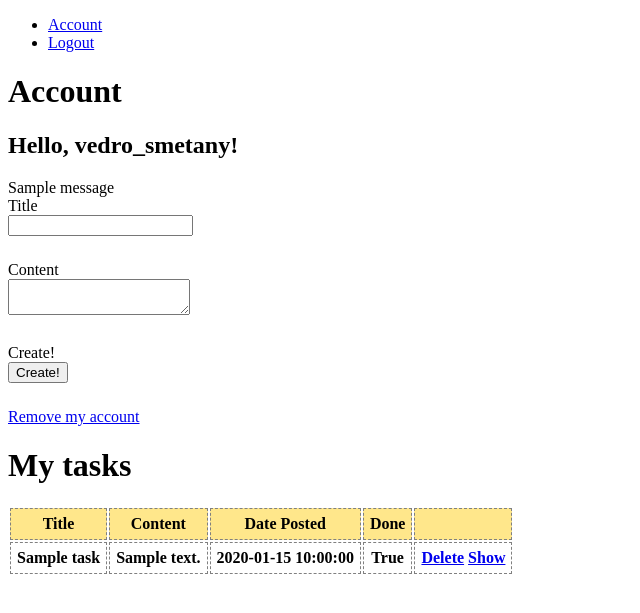
After one commit to bleschunov/todo_app, a Flask app: page /account in a window 1280 px wide. The commit adds this page. Shown: the top 613 px of the page, without its empty margins (0-640 px from the left). Run offline with Flask 2, Linux system fonts and the light colour scheme; a user stored in the database is signed in; tables that the repository leaves empty hold one stand-in row (values such as "Sample post"); one stand-in notice (Sample message) is shown; lists and menus that the app fills with data are empty.

Commit message:
First complete version
Creating and removing an account, creating and deleting tasks and also changing status of any task are available now!

```diff
--- a/app/forms.py
+++ b/app/forms.py
@@ -1,16 +1,36 @@
 from flask_wtf import FlaskForm
-from wtforms import StringField, PasswordField, SubmitField, BooleanField
-from wtforms.validators import DataRequired, Length, Email, EqualTo
+from wtforms import StringField, TextAreaField, PasswordField, BooleanField, SubmitField
+from wtforms.validators import DataRequired, Length, Email, EqualTo, ValidationError
+from app.models import User
+
+# DataRequired uses field_flags = ('required',) as default
+# so the form cannot be submitted and the error massege cannot be raised.
+DataRequired.field_flags = ();
 
 class RegistrationForm(FlaskForm):
-	username = StringField('Username', validators = [DataRequired(), Length(min=2, max=20)])
-	email = StringField('Email', validators = [DataRequired()])
-	password = PasswordField('Password', validators = [DataRequired()])
-	confirm_password = PasswordField('Confirm Password', validators = [DataRequired(), EqualTo('password')])
-	submit = SubmitField('Sign Up!')
+	username 			= StringField('Username', validators = [DataRequired(), Length(min=1, max=20)])
+	email 				= StringField('Email', validators = [DataRequired(), Email(), Length(min=1, max=120)])
+	password 			= PasswordField('Password', validators = [DataRequired(), Length(min=1, max=60)])
+	confirm_password	= PasswordField('Confirm Password', validators = [DataRequired(), EqualTo('password')])
+	submit 				= SubmitField('Sign Up!')
+
+	def validate_username(self, username):
+		user = User.query.filter_by(username = username.data).first()
+		if user:
+			raise ValidationError('This username is taken. Choose another one.')
+
+	def validate_email(self, email):
+		user = User.query.filter_by(email = email.data).first()
+		if user:
+			raise ValidationError('This email is taken. Choose another one.')
 
 class AuthorizationForm(FlaskForm):
-	email = StringField('Email', validators = [DataRequired()])
-	password = PasswordField('Password', validators = [DataRequired()])
-	submit = SubmitField('Log In!')
-	rememberme = BooleanField('Remember Me')
+	email 		= StringField('Email', validators = [DataRequired(), Email()])
+	password	= PasswordField('Password', validators = [DataRequired()])
+	submit 		= SubmitField('Log In!')
+	remember_me = BooleanField('Remember Me')
+
+class CreateTaskForm(FlaskForm):
+	title 	= StringField('Title', validators = [DataRequired(), Length(min=1, max=100)])
+	content = TextAreaField('Content')
+	submit	= SubmitField('Create!')
--- a/app/routes.py
+++ b/app/routes.py
@@ -1,17 +1,123 @@
-from app import app
-from flask import render_template, redirect, url_for
-from app.forms import RegistrationForm, AuthorizationForm
+from app import app, db, bcrypt
+from flask import render_template, redirect, url_for, flash, request, abort, Response
+from flask_login import login_user, logout_user, login_required, current_user
+from is_safe_url import is_safe_url
+from app.forms import RegistrationForm, AuthorizationForm, CreateTaskForm
+from app.models import User, Task
 
 @app.route('/')
 def index():
 	return redirect(url_for('register'))
 
-@app.route('/authorization')
+@app.route('/authorization', methods=['GET', 'POST'])
 def authorize():
-	form = AuthorizationForm()
-	return render_template('authorize.html', title = 'Authorization', form = form)
+	if current_user.is_authenticated:
+		return redirect('account')
+	else:
+		form = AuthorizationForm()
+		users = User.query.all()
 
-@app.route('/registration')
+		if form.validate_on_submit():
+
+			user = User.query.filter_by(email = form.email.data).first()
+			if user and bcrypt.check_password_hash(user.password, form.password.data):
+				login_user(user, remember = form.remember_me.data)
+
+				next = request.args.get('next')
+				if next and is_safe_url(next, {'localhost:5000', '127.0.0.1:5000'}):
+					return redirect(next)
+				else: return redirect(url_for('account'))
+
+			else:
+				flash('Login Unsuccessful. Please check email and password')
+				return redirect('account')
+
+		else: return render_template('authorize.html', title = 'Authorization', form = form, users = users)
+
+@app.route('/logout')
+def logout():
+	logout_user()
+	return redirect(url_for('authorize'))
+
+@app.route('/registration', methods=['GET', 'POST'])
 def register():
-	form = RegistrationForm()
-	return render_template('register.html', title = 'Registration', form = form)
+	if current_user.is_authenticated:
+		return redirect('account')
+	else:
+		form = RegistrationForm()
+
+
+		if form.validate_on_submit():
+			password_hashed = bcrypt.generate_password_hash(form.password.data).decode('UTF-8')
+			user = User(username = form.username.data, email = form.email.data, password = password_hashed)
+			db.session.add(user)
+			db.session.commit()
+			flash('The user is successfully created.')
+			return redirect(url_for('authorize'))
+
+		else: return render_template('register.html', title = 'Registration', form = form)
+
+@app.route('/remove_account')
+def remove_account():
+	user = User.query.filter_by(id = current_user.id).first()
+	db.session.delete(user)
+	db.session.commit()
+	return redirect(url_for('register'))
+
+@app.route('/account', methods=['GET', 'POST'])
+@login_required
+def account():
+	form = CreateTaskForm()
+	tasks = Task.query.filter_by(user_id = current_user.id)
+
+	if form.validate_on_submit():
+		task = Task(title = form.title.data, content = form.content.data, author=current_user)
+		db.session.add(task)
+		db.session.commit()
+		flash('The task is successfully created.')
+		return redirect('account')
+	else: return render_template('account.html', title = 'Account', form = form, tasks = tasks)
+
+@app.route('/task/<int:task_id>')
+@login_required
+def task(task_id):
+	task = Task.query.filter_by(id = task_id).first()
+
+	if task:
+		return render_template('task.html', task = task)
+	else:
+		flash('The task does not exist.')
+		return redirect(url_for('account'))
+
+@app.route('/task/<int:task_id>/done')
+@login_required
+def done_task(task_id):
+	task = Task.query.filter_by(id = task_id).first()
+
+	if task:
+		task.is_done = True
+		db.session.commit()
+		flash('The task is done now!')
+		return redirect(url_for('account'))
+	else:
+		flash('The task does not exist.')
+		return redirect(url_for('account'))
+
+@app.route('/task/<int:task_id>/update')
+@login_required
+def update_task(task_id):
+	pass
+
+@app.route('/task/<int:task_id>/remove')
+@login_required
+def remove_task(task_id):
+	task = Task.query.filter_by(id = task_id).first()
+
+	if task:
+		db.session.delete(task)
+		db.session.commit()
+		flash('The task is successfully deleted.')
+		return redirect(url_for('account'))
+	else:
+		flash('The task does not exist.')
+		return redirect(url_for('account'))
--- /dev/null
+++ b/app/static/css/main.css
@@ -0,0 +1,16 @@
+.mb-5 {
+	margin-bottom: 25px;
+}
+
+.display-b {
+	display: block;
+}
+
+.classic-table th {
+	border: 1px grey dashed;
+	padding: 6px;
+}
+
+.classic-table tr:nth-child(odd) {
+	background-color: rgb(255,231,139);
+}
--- /dev/null
+++ b/app/templates/account.html
@@ -0,0 +1,92 @@
+{% extends 'layout.html' %}
+{% block content %}
+
+	<h1>{{ title }}</h1>
+	<h2>Hello, {{ current_user.username }}!</h2>
+
+	<!-- Get status message -->
+	{% with messages = get_flashed_messages() %}
+		{% if messages %}
+			{% for message in messages %}
+				<span>{{ message }}</span>
+			{% endfor %}
+		{% endif %}
+	{% endwith %}
+
+	<form method='POST'>
+
+		{{ form.hidden_tag() }}
+
+		<div class='mb-5'>
+			{{ form.title.label(class='display-b') }}
+
+			{% if form.title.errors %}
+				{{ form.title() }}
+				<!-- Block of errors -->
+				<div>
+				{% for error in form.title.errors %}
+					<span>{{ error }}</span>
+				{% endfor %}
+				</div>
+
+			{% else %}
+
+				{{ form.title() }}
+
+			{% endif %}
+		</div>
+
+		<div class='mb-5'>
+			{{ form.content.label(class='display-b') }}
+			{{ form.content() }}
+		</div>
+
+		<div class='mb-5'>
+			{{ form.submit.label(class='display-b') }}
+			{{ form.submit() }}
+		</div>
+
+		</form>
+
+		{% if current_user.is_authenticated %}
+			<a href='{{ url_for("remove_account") }}'>Remove my account</a>
+		{% endif %}
+
+		<!-- TEMPORARY SECTIONS -->
+		<h1>My tasks</h1>
+
+		<table class='classic-table'>
+			<tr>
+				<th>Title</th>
+				<th>Content</th>
+				<th>Date Posted</th>
+				<th>Done</th>
+				<th></th>
+			</tr>
+
+			{% for task in tasks %}
+				<tr>
+					<th>{{ task.title }}</th>
+					<th>
+						{% if task.content[21] %}
+							{{ task.content[:20] }} ...
+						{% else %}
+							{{ task.content }}
+						{% endif %}
+					</th>
+					<th>{{ task.date_posted }}</th>
+					<th>{{ task.is_done }}</th>
+					<th>
+						<a href='{{ url_for("remove_task", task_id = task.id) }}'>Delete</a>
+						<a href='{{ url_for("task", task_id = task.id) }}'>Show</a>
+						{% if not task.is_done %}
+							<a href='{{ url_for("done_task", task_id = task.id ) }}'>Done</a>
+						{% endif %}
+					</th>
+				</tr>
+
+			{% endfor %}
+
+		</table>
+
+{% endblock %}
--- a/app/templates/layout.html
+++ b/app/templates/layout.html
@@ -9,19 +9,25 @@
 			{% endif %}
 		</title>
 		<meta charset="UTF-8" />
-		<link rel='stylesheet' href='../static/main.css' />
+		<link rel='stylesheet' href='{{ url_for("static", filename="css/main.css") }}' />
 	</head>
 	<body>
 
 		<!-- The menu (header) -->
 		<ul>
-			<li><a href = "authorization">Log In</a></li>
-			<li><a href = "registration">Sign Up</a></li>
+			{% if not current_user.is_authenticated %}
+				<li><a href="{{ url_for('authorize')}}">Log In</a></li>
+				<li><a href="{{ url_for('register')}}">Sign Up</a></li>
+			{% endif %}
+			{% if current_user.is_authenticated %}
+				<li><a href="{{ url_for('account')}}">Account</a></li>
+				<li><a href="{{ url_for('logout')}}">Logout</a></li>
+			{% endif %}
 		</ul>
 
 		<!-- The main part -->
 		{% block content %}{% endblock %}
 
-
+		<script src='{{ url_for("static", filename="js/main.js") }}'></script>
 	</body>
 </html>
```
Also changed, not shown: app/__init__.py (+7 -2 lines), app/modeles.py (deleted, +0 -26 lines), app/models.py (added, +31 -0 lines), app/templates/authorize.html (+68 -9 lines), app/templates/register.html (+86 -11 lines), app/templates/task.html (added, +14 -0 lines), app/site.db (added), app/static/js/main.js (added), 4 other files.
